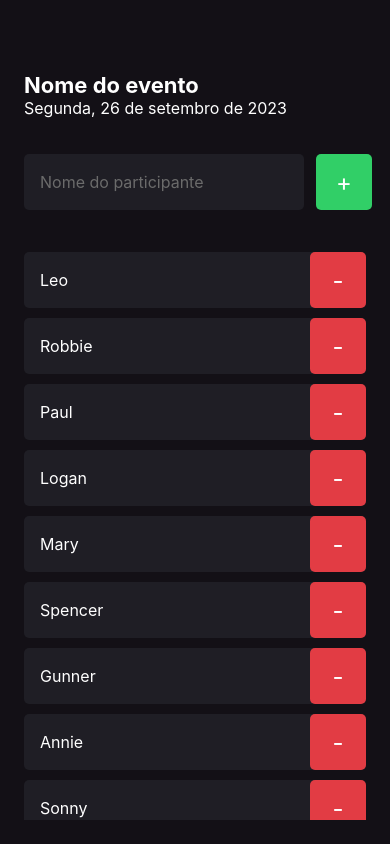
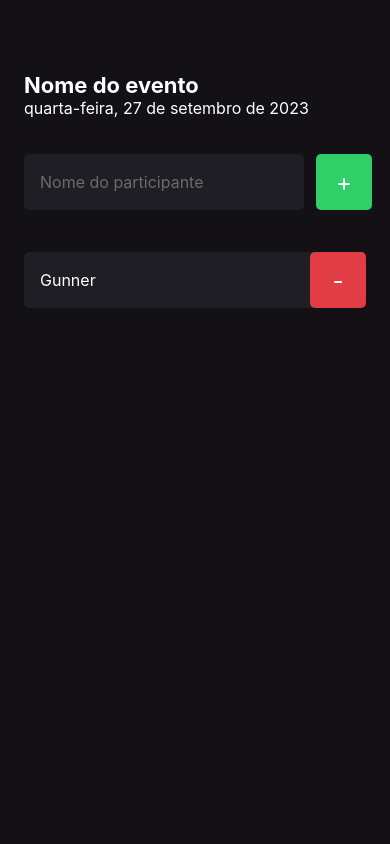
Before and after one commit to lfnd0/imhere, a React Native app: screen / in a window 390 px wide. Built offline with nearby package versions, Linux system fonts and the light colour scheme.

Commit message:
Adicionando Participantes

```diff
--- a/src/screens/Home/index.tsx
+++ b/src/screens/Home/index.tsx
@@ -1,17 +1,18 @@
 import { Text, View, TextInput, TouchableOpacity, FlatList, Alert } from 'react-native'
 import { styles } from './styles'
 import { Participant } from '../components/Participant'
+import { useState } from 'react'
 
 export function Home() {
-  const participants = [
-    'Leo', 'Robbie', 'Paul', 'Logan', 'Mary', 'Spencer', 'Gunner',
-    'Annie', 'Sonny', 'Oliver', 'Lucy', 'George', 'Rocky'
-  ]
+  const [participants, setParticipants ] = useState(['Gunner'])
 
   function handleParticipantAdd() {
+
     if (participants.includes('Logan')) {
       return Alert.alert('Participante duplicado', 'Este participante já foi adicionado.')
     }
+
+    setParticipants(prevState => [...prevState, 'Spencer'])
   }
 
   function handleParticipantRemove(name: string) {
@@ -34,7 +35,7 @@ export function Home() {
       </Text>
       <Text
         style={styles.eventDate}>
-        Segunda, 26 de setembro de 2023
+        quarta-feira, 27 de setembro de 2023
       </Text>
 
       <View style={styles.form}>
```
Also changed, not shown: package.json (+4 -4 lines).
